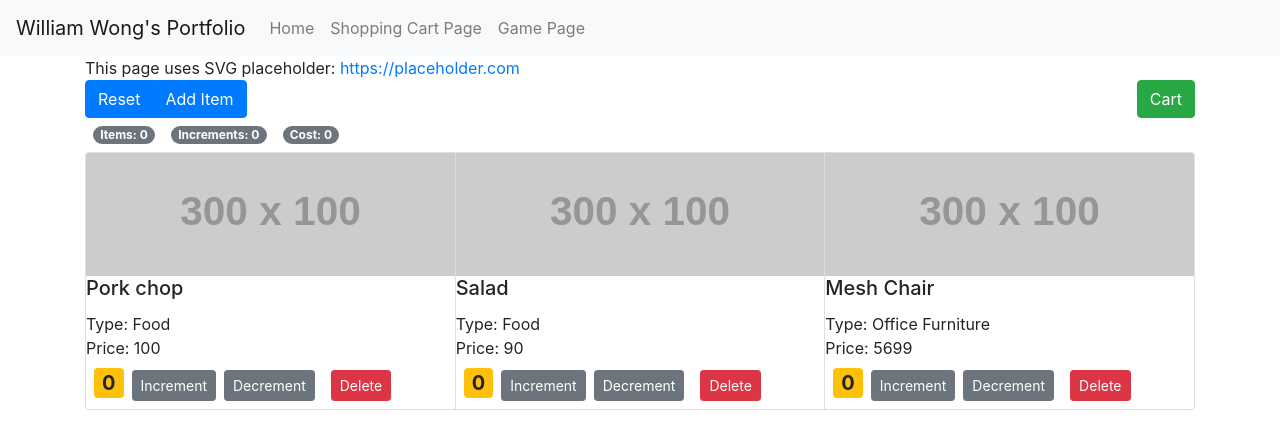
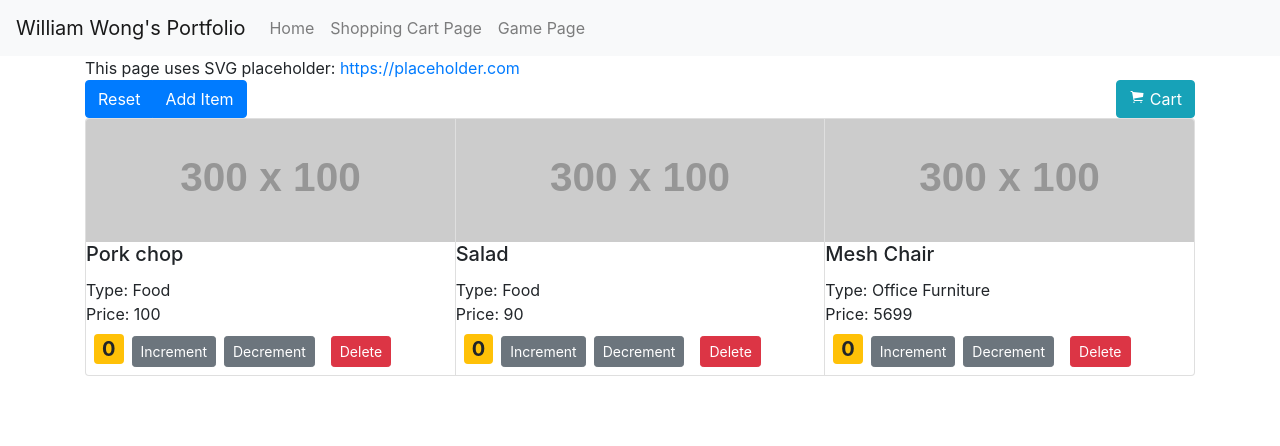
Before and after one commit to williameot/learn-react-progress, a React (Create React App) app: page /counter in a window 1280 px wide. Shown: the top 446 px of the page. Built offline with nearby package versions, Linux system fonts and the light colour scheme; no server answers.

Commit message:
Update cart layout
Add a table of cart items in popover container

```diff
--- a/package.json
+++ b/package.json
@@ -11,6 +11,7 @@
     "react": "^16.8.6",
     "react-bootstrap": "^1.0.0-beta.9",
     "react-dom": "^16.8.6",
+    "react-icons": "^3.7.0",
     "react-router-dom": "^5.0.1",
     "react-scripts": "0.9.5",
     "uuid": "^3.3.2"
--- a/src/components/counters.jsx
+++ b/src/components/counters.jsx
@@ -1,6 +1,7 @@
 import React, { Component, Fragment } from "react";
 import Counter from "./counter";
 import AddCounterModal from "./addcountermodal";
+import { IoIosCart } from "react-icons/io";
 import {
   ButtonToolbar,
   ButtonGroup,
@@ -8,7 +9,13 @@ import {
   Card,
   CardGroup,
   Popover,
-  OverlayTrigger
+  OverlayTrigger,
+  Table,
+  thead,
+  tr,
+  th,
+  tbody,
+  td
 } from "react-bootstrap";
 class Counters extends Component {
   createCounter = item => {
@@ -54,6 +61,46 @@ class Counters extends Component {
     return <Fragment>{grid}</Fragment>;
   };
   createCart = () => {
+    //build a table to store list of cart items
+    let descriptionTable = [];
+    let totalCounters = this.props.items.length;
+    let totalColumns = 3;
+    let totalRows = Math.ceil(totalCounters / totalColumns);
+    let currentIndex = 0;
+    let item = {};
+    for (let i = 0; i < this.props.items.length; i++) {
+      item = this.props.items[i];
+      if (item.value > 0) {
+        descriptionTable.push(this.createCartItemRow(item));
+      }
+    }
+    if (descriptionTable.length === 0) {
+      return <Fragment>Cart is empty</Fragment>;
+    }
+    return (
+      <Table>
+        <thead>
+          <tr>
+            <th>Name</th>
+            <th>Quantity</th>
+            <th>Total</th>
+          </tr>
+        </thead>
+        <tbody>{descriptionTable}</tbody>
+      </Table>
+    );
+  };
+  createCartItemRow = item => {
+    return (
+      <tr>
+        <td>{item.name}</td>
+        <td>{item.value}</td>
+        <td>{item.value * item.price}</td>
+      </tr>
+    );
+  };
+  /*
+  createCart = () => {
     return (
       <div>
         <span className="badge badge-pill badge-secondary m-2">
@@ -68,6 +115,7 @@ class Counters extends Component {
       </div>
     );
   };
+  */
   createCounterOptions = () => {
     return (
       <ButtonToolbar className="justify-content-between sticky-top bg-white">
@@ -98,7 +146,7 @@ class Counters extends Component {
           </Fragment>
         }
       >
-        cart items go here
+        {this.createCart()}
       </Popover>
     );
     return (
@@ -108,7 +156,9 @@ class Counters extends Component {
         placement="bottom"
         overlay={popover}
       >
-        <Button variant="success">Cart</Button>
+        <Button variant="info outline-*">
+          <IoIosCart /> Cart
+        </Button>
       </OverlayTrigger>
     );
   };
@@ -117,7 +167,6 @@ class Counters extends Component {
       <div>
         {this.createBriefDescription()}
         {this.createCounterOptions()}
-        {this.createCart()}
         {this.createGrid()}
       </div>
     );
```
Also changed, not shown: 1 other file (tests, documents, lock files or other folders).
